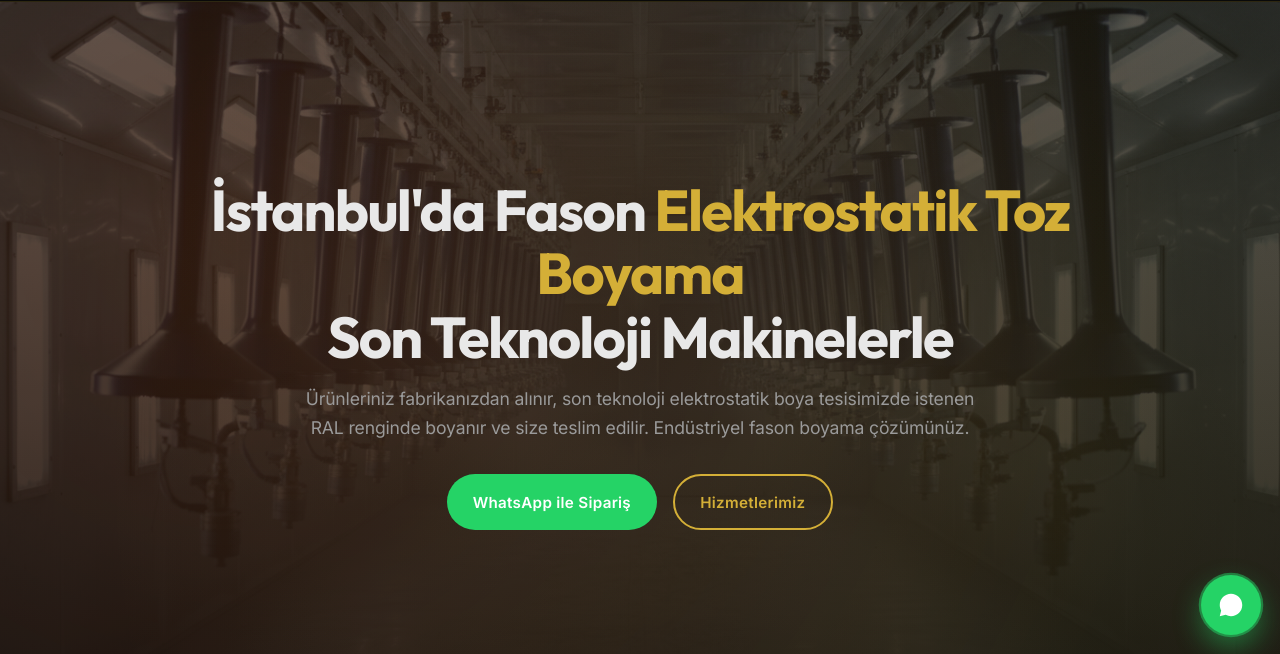
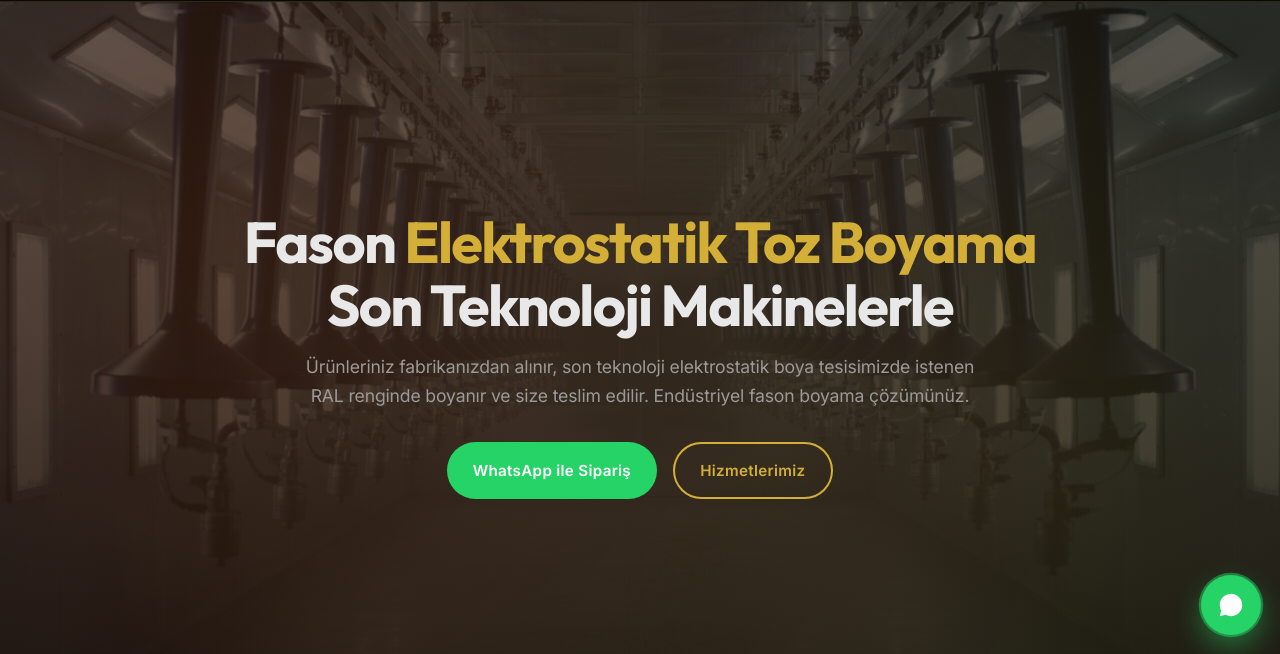
Before and after one commit to cem468/asel-elektrostatik-boyama, a plain HTML site: page index.html in a window 1280 px wide. Shown: the part 146-800 px from the top of the page. Drawn offline with Linux system fonts and the light colour scheme.

Commit message:
Remove 'İstanbul'da' from hero heading

```diff
--- a/index.html
+++ b/index.html
@@ -73,7 +73,7 @@
 
 <section class="hero">
   <div class="hero-content">
-    <h1>İstanbul'da Fason <span class="gold">Elektrostatik Toz Boyama</span><br>Son Teknoloji Makinelerle</h1>
+    <h1>Fason <span class="gold">Elektrostatik Toz Boyama</span><br>Son Teknoloji Makinelerle</h1>
     <p>Ürünleriniz fabrikanızdan alınır, son teknoloji elektrostatik boya tesisimizde istenen RAL renginde boyanır ve size teslim edilir. Endüstriyel fason boyama çözümünüz.</p>
     <div class="hero-cta">
       <a class="btn btn-wa" href="https://wa.me/905323431207?text=Merhaba%2C%20fason%20elektrostatik%20boyama%20i%C3%A7in%20teklif%20almak%20istiyorum." target="_blank" rel="noopener">
```
